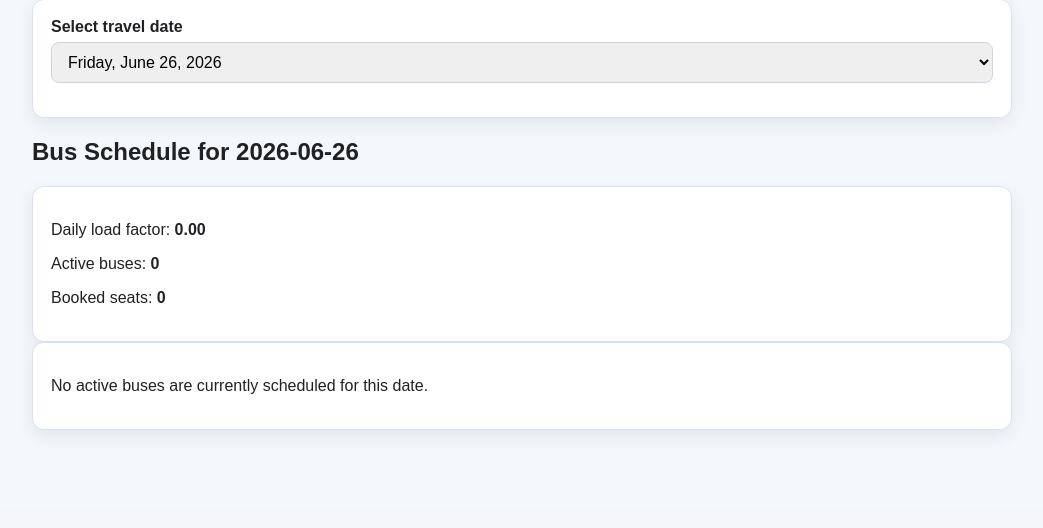
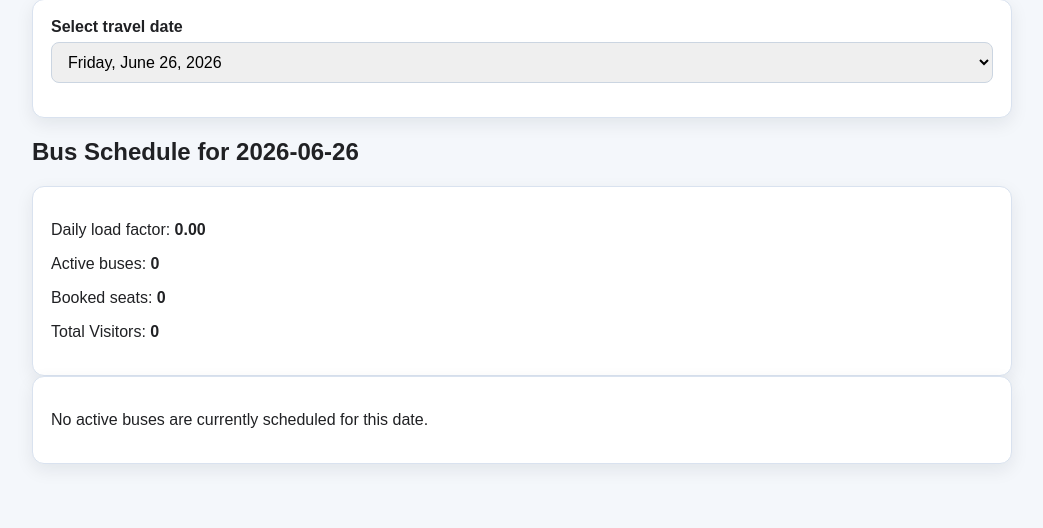
Before and after one commit to Orangeniuz/bus-booking-system, a Flask app: page / in a window 1280 px wide. Shown: the part 293-821 px from the top of the page, without its empty margins (118-1161 px from the left). Before the commit the page ends 724 px from the top, so only its background shows below. Run offline with Flask 3, Linux system fonts and the light colour scheme; data that the repository does not hold is empty.

Commit message:
Add total visitors metric to bus schedule display

```diff
--- a/templates/index.html
+++ b/templates/index.html
@@ -19,6 +19,7 @@
     <p>Daily load factor: <strong>{{ '%.2f' | format(metrics.load_factor) }}</strong></p>
     <p>Active buses: <strong>{{ metrics.active_buses }}</strong></p>
     <p>Booked seats: <strong>{{ metrics.booked_seats }}</strong></p>
+    <p>Total Visitors: <strong>{{ metrics.visitor_count }}</strong></p>
     {% if current_user and current_user.role == 'VISITOR' %}
         <div class="form-actions" style="margin-top: 16px;">
             <a class="button" href="{{ url_for('dashboard') }}">View my bookings</a>
```
